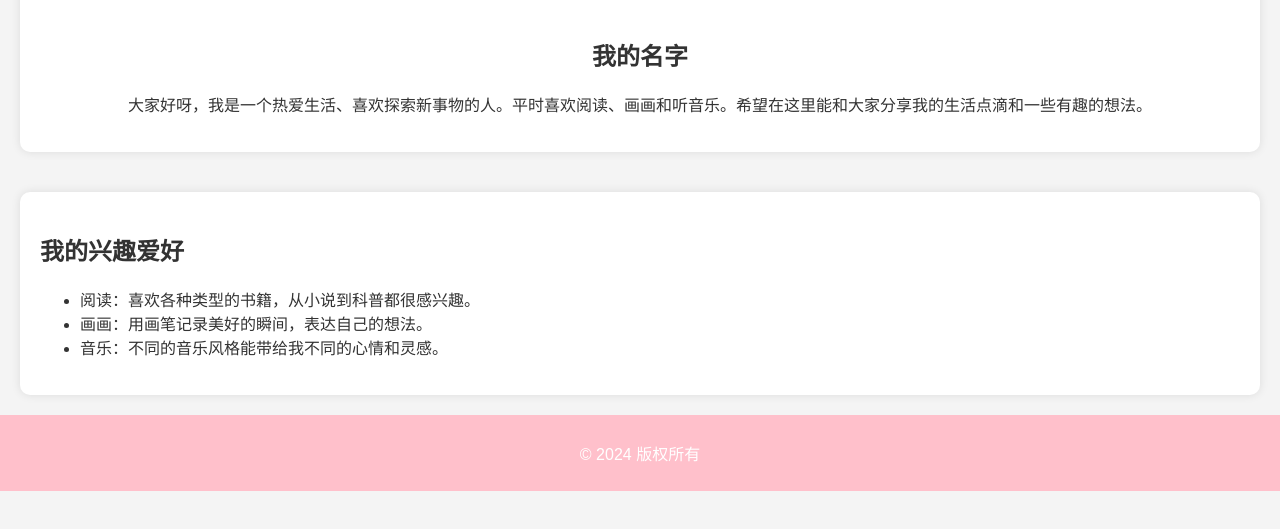
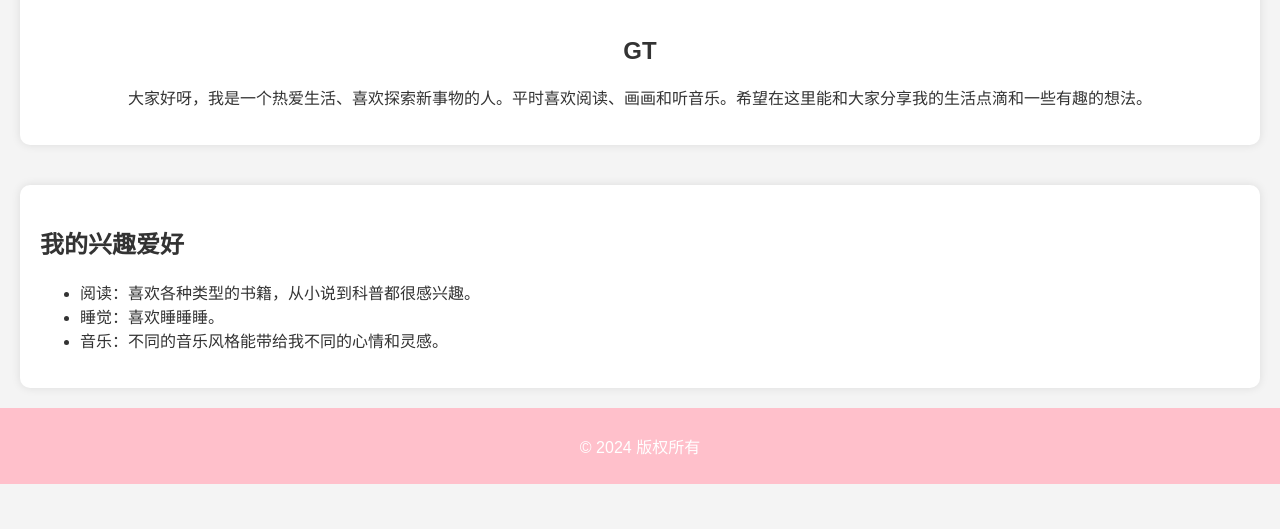
Before and after one commit to GTdim7/cute, a plain HTML site: page index.html in a window 1280 px wide. Shown: the part 153-682 px from the top of the page. Drawn offline with Linux system fonts and the light colour scheme.

Commit message:
Update index.html

```diff
--- a/index.html
+++ b/index.html
@@ -15,14 +15,14 @@
   <main>
     <section class="profile">
       <img src="your_photo.jpg" alt="个人照片" class="profile-picture">
-      <h2>我的名字</h2>
+      <h2>GT</h2>
       <p>大家好呀，我是一个热爱生活、喜欢探索新事物的人。平时喜欢阅读、画画和听音乐。希望在这里能和大家分享我的生活点滴和一些有趣的想法。</p>
     </section>
     <section class="interests">
       <h2>我的兴趣爱好</h2>
       <ul>
         <li>阅读：喜欢各种类型的书籍，从小说到科普都很感兴趣。</li>
-        <li>画画：用画笔记录美好的瞬间，表达自己的想法。</li>
+        <li>睡觉：喜欢睡睡睡。</li>
         <li>音乐：不同的音乐风格能带给我不同的心情和灵感。</li>
       </ul>
     </section>
```
